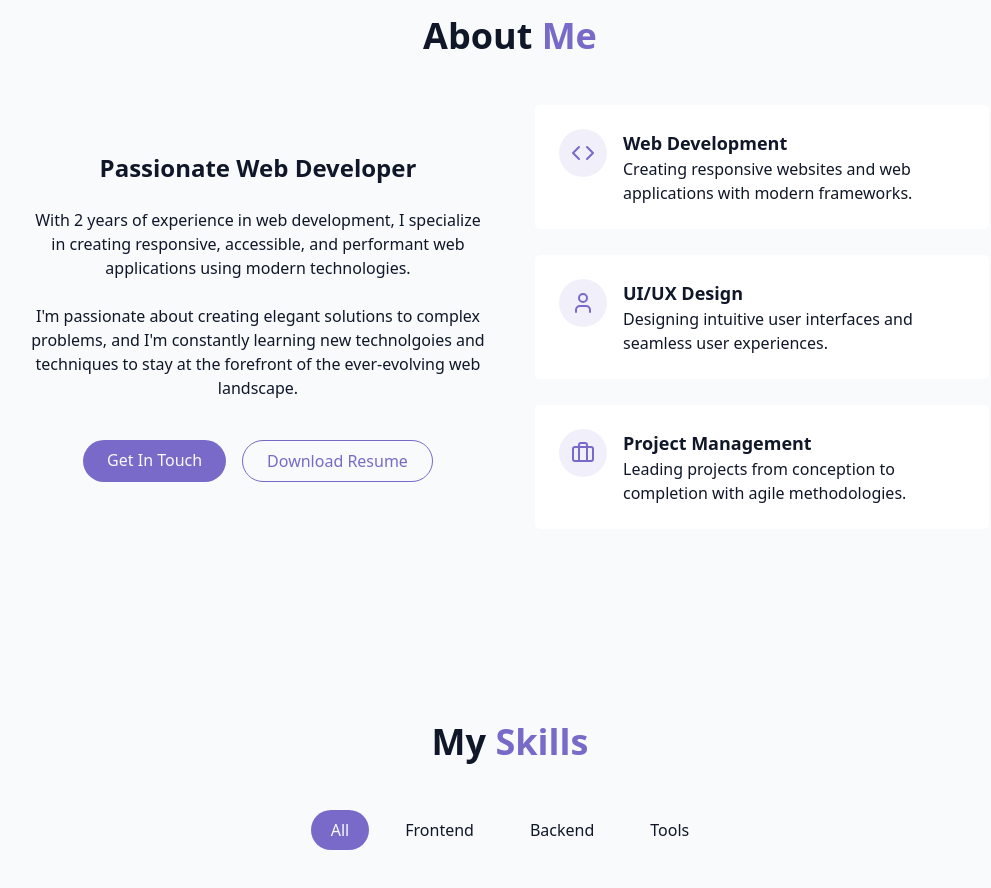
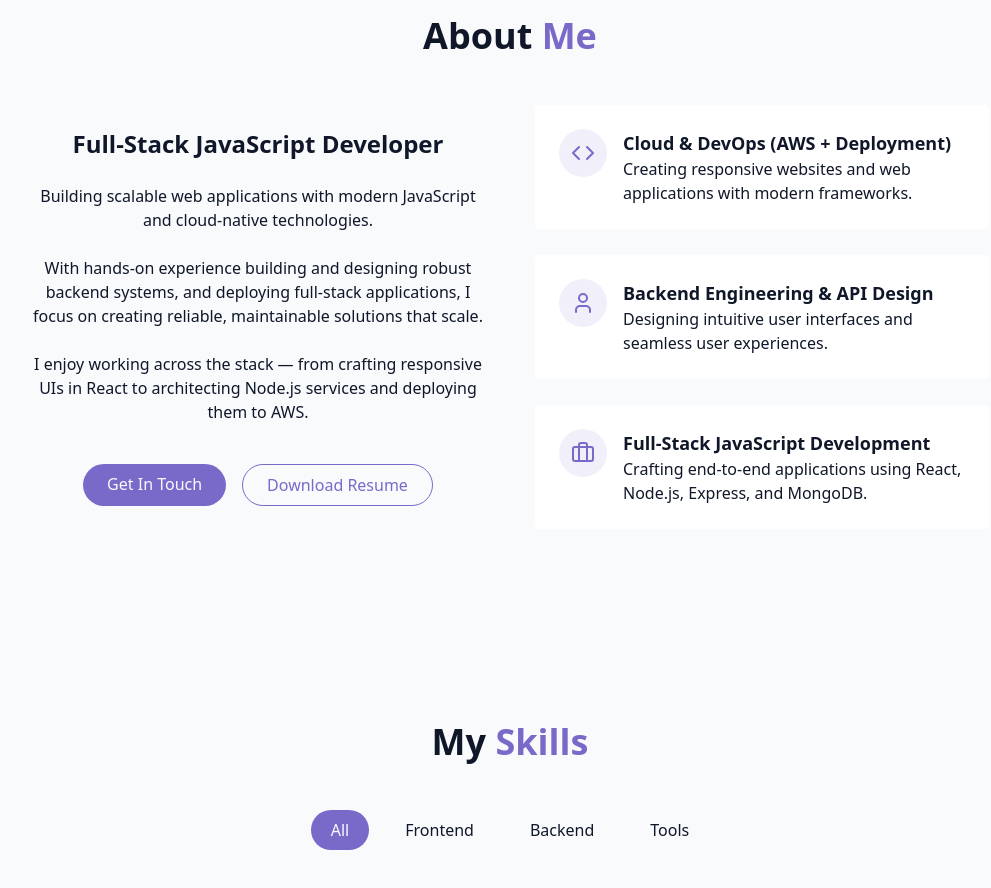
Before and after one commit to tuetken/personalportfolio, a React (Vite) app: page / in a window 1280 px wide. Shown: the part 880-1768 px from the top of the page, without its empty margins (130-1121 px from the left). Built offline with nearby package versions, Linux system fonts and the light colour scheme.

Commit message:
feat(AboutSection): Altered 'About Me' section to better reflect present skill set.

```diff
--- a/src/components/AboutSection.jsx
+++ b/src/components/AboutSection.jsx
@@ -10,16 +10,20 @@ export const AboutSection = () => {
         </h2>
         <div className="grid grid-cols-1 md:grid-cols-2 gap-12 items-center">
           <div className="space-y-6">
-            <h3 className="text-2xl font-semibold">Passionate Web Developer</h3>
+            <h3 className="text-2xl font-semibold">Full-Stack JavaScript Developer</h3>
 
             <p className="text-muted-foreground">
-              With 2 years of experience in web development, I specialize in creating responsive, accessible, and performant web
-              applications using modern technologies.
+              Building scalable web applications with modern JavaScript and cloud-native technologies.
             </p>
 
             <p className="text-muted-foreground">
-              I'm passionate about creating elegant solutions to complex problems, and I'm constantly learning new technolgoies and
-              techniques to stay at the forefront of the ever-evolving web landscape.
+              With hands-on experience building and designing robust backend systems, and deploying full-stack applications, I focus on
+              creating reliable, maintainable solutions that scale.
+            </p>
+
+            <p className="text-muted-foreground">
+              I enjoy working across the stack — from crafting responsive UIs in React to architecting Node.js services and deploying them
+              to AWS.
             </p>
 
             <div className="flex flex-col sm:flex-row gap-4 pt-4 justify-center">
@@ -43,7 +47,7 @@ export const AboutSection = () => {
                   <Code className="h-6 w-6 text-primary" />
                 </div>
                 <div className="text-left">
-                  <h4 className="font-semibold text-lg">Web Development</h4>
+                  <h4 className="font-semibold text-lg">Cloud & DevOps (AWS + Deployment)</h4>
                   <p className="text-muted-foreground">Creating responsive websites and web applications with modern frameworks.</p>
                 </div>
               </div>
@@ -54,7 +58,7 @@ export const AboutSection = () => {
                   <User className="h-6 w-6 text-primary" />
                 </div>
                 <div className="text-left">
-                  <h4 className="font-semibold text-lg">UI/UX Design</h4>
+                  <h4 className="font-semibold text-lg">Backend Engineering & API Design</h4>
                   <p className="text-muted-foreground">Designing intuitive user interfaces and seamless user experiences.</p>
                 </div>
               </div>
@@ -65,8 +69,8 @@ export const AboutSection = () => {
                   <Briefcase className="h-6 w-6 text-primary" />
                 </div>
                 <div className="text-left">
-                  <h4 className="font-semibold text-lg">Project Management</h4>
-                  <p className="text-muted-foreground">Leading projects from conception to completion with agile methodologies.</p>
+                  <h4 className="font-semibold text-lg">Full-Stack JavaScript Development</h4>
+                  <p className="text-muted-foreground">Crafting end-to-end applications using React, Node.js, Express, and MongoDB.</p>
                 </div>
               </div>
             </div>
```
